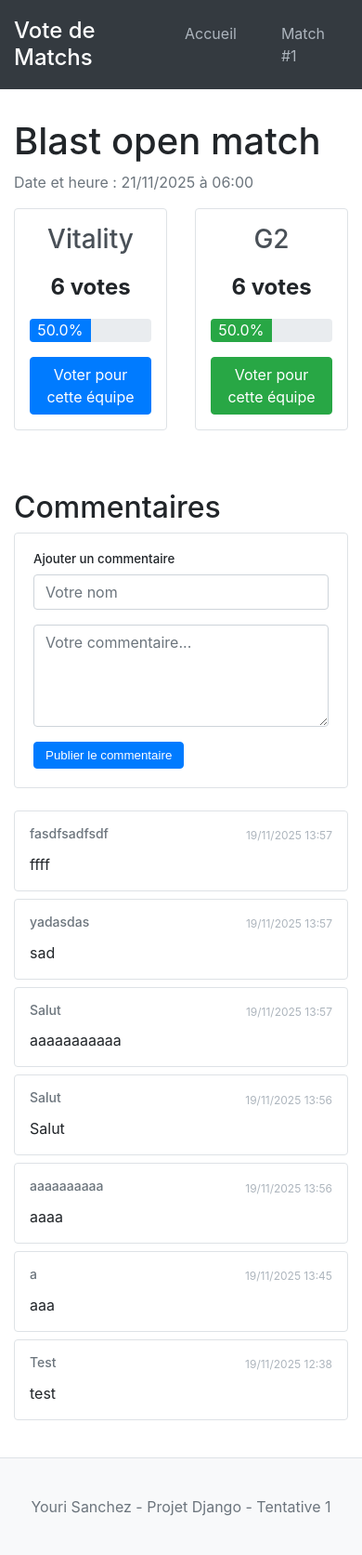
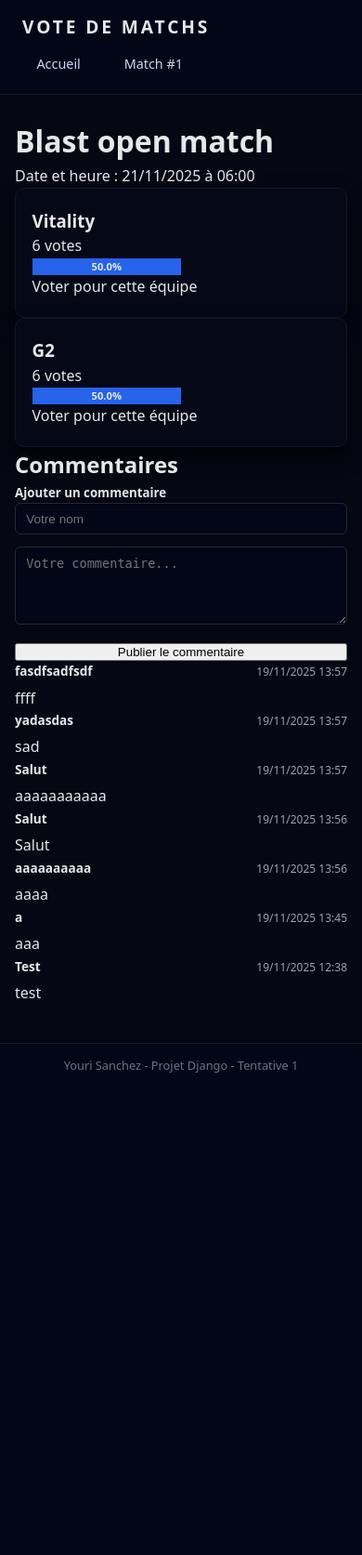
Before and after one commit to ossydreos/WEBA.YS, a Django app: page /match/1/ in a window 390 px wide. Shown: the whole page at 93% size. After the commit the page ends 1154 px from the top, so only its background shows below. Run offline with Django 5.2, Linux system fonts and the light colour scheme; data comes from the database, SQL or seed files in the repository; both versions use the stored data as it was after the commit.

Commit message:
reformat style.css

```diff
--- a/hltvtracker/static/hltvtracker/css/styles.css
+++ b/hltvtracker/static/hltvtracker/css/styles.css
@@ -1,56 +1,52 @@
+/* ========== RESET ========== */
+*,
+*::before,
+*::after {
+    box-sizing: border-box;
+    margin: 0;
+    padding: 0;
+}
 
-* {
-    box-sizing: border-box;
+html, body {
+    height: 100%;
 }
 
 body {
-    font-family: -apple-system, BlinkMacSystemFont, 'Segoe UI', Roboto, 'Helvetica Neue', Arial, sans-serif;
-    line-height: 1.5;
-    color: #212529;
-    background-color: #fff;
-    margin: 0;
-    padding: 0;
-    min-height: 100vh;
-    display: flex;
-    flex-direction: column;
+    font-family: system-ui, -apple-system, BlinkMacSystemFont, "Segoe UI", sans-serif;
+    background: #050712;
+    color: #e5e7eb;
+    line-height: 1.6;
 }
 
-h1, h2, h3, h4, h5, h6 {
-    margin-top: 0;
-    margin-bottom: 0.5rem;
-    font-weight: 500;
-    line-height: 1.2;
+a {
+    color: inherit;
+    text-decoration: none;
 }
 
-h1 { font-size: 2.5rem; }
-h2 { font-size: 2rem; }
-h3 { font-size: 1.75rem; }
+/* ========== LAYOUT GLOBAL ========== */
 
-p {
-    margin-top: 0;
-    margin-bottom: 1rem;
-}
-
-/* Layout principal */
 .site-header {
-    background-color: #343a40;
-    color: white;
-    padding: 1rem 0;
+    position: sticky;
+    top: 0;
+    z-index: 20;
+    background: #020617;
+    border-bottom: 1px solid #111827;
 }
 
 .header-content {
-    max-width: 1140px;
+    max-width: 1000px;
     margin: 0 auto;
-    padding: 0 15px;
+    padding: 0.9rem 1.5rem;
     display: flex;
+    align-items: center;
     justify-content: space-between;
-    align-items: center;
 }
 
 .site-title {
-    margin: 0;
-    font-size: 1.5rem;
-    color: white;
+    font-size: 1.2rem;
+    font-weight: 700;
+    letter-spacing: 0.15em;
+    text-transform: uppercase;
 }
 
 .main-nav {
@@ -59,419 +55,420 @@
 }
 
 .nav-link {
-    color: #adb5bd;
-    text-decoration: none;
-    padding: 0.5rem 1rem;
-    border-radius: 0.25rem;
+    font-size: 0.9rem;
+    padding: 0.3rem 0.9rem;
+    border-radius: 999px;
+    border: 1px solid transparent;
+    color: #cbd5f5;
+    transition: 0.15s ease;
 }
 
 .nav-link:hover {
-    color: white;
-    background-color: #495057;
+    border-color: #3b82f6;
+    background: rgba(59, 130, 246, 0.12);
+    color: #fff;
 }
 
 .main-content {
-    flex: 1;
-    padding: 2rem 0;
+    padding: 2rem 1.5rem 3rem;
 }
 
+.container {
+    max-width: 1000px;
+    margin: 0 auto;
+}
+
+/* Footer */
 .site-footer {
-    background-color: #f8f9fa;
-    border-top: 1px solid #dee2e6;
-    padding: 2rem 0;
-    margin-top: auto;
+    border-top: 1px solid #111827;
+    background: #020617;
 }
 
 .footer-content {
-    max-width: 1140px;
+    max-width: 1000px;
     margin: 0 auto;
-    padding: 0 15px;
+    padding: 0.8rem 1.5rem 1.2rem;
     text-align: center;
-    color: #6c757d;
+    font-size: 0.8rem;
+    color: #6b7280;
 }
 
-.footer-content p {
-    margin: 0.5rem 0;
+/* ========== PAGE ACCUEIL ========== */
+
+.hero-section {
+    background: #020617;
+    border-radius: 12px;
+    padding: 1.8rem 1.6rem;
+    border: 1px solid #111827;
+    box-shadow: 0 14px 30px rgba(0, 0, 0, 0.6);
+    margin-bottom: 2rem;
 }
 
-
-
-.container {
-    max-width: 1140px;
-    margin: 0 auto;
-    padding: 0 15px;
+.hero-section h1 {
+    font-size: 1.6rem;
+    margin-bottom: 0.5rem;
 }
 
-.card {
-    border: 1px solid #dee2e6;
-    border-radius: 0.25rem;
-    margin-bottom: 1rem;
-    background: white;
+.hero-text {
+    font-size: 0.95rem;
+    color: #9ca3af;
 }
 
-.card-body {
-    padding: 1.25rem;
+/* Features */
+.features-grid {
+    display: grid;
+    grid-template-columns: repeat(auto-fit, minmax(260px, 1fr));
+    gap: 1.2rem;
+    margin-bottom: 2rem;
 }
 
-.text-center {
+.feature-item {
+    background: #050816;
+    border-radius: 10px;
+    padding: 1.2rem 1.1rem;
+    border: 1px solid #111827;
+    font-size: 0.9rem;
+    transition: 0.15s ease;
+}
+
+.feature-item h2 {
+    font-size: 1rem;
+    margin-bottom: 0.4rem;
+}
+
+.feature-item:hover {
+    border-color: #3b82f6;
+    box-shadow: 0 12px 26px rgba(0, 0, 0, 0.7);
+}
+
+/* CTA */
+.call-to-action {
+    margin-top: 0.5rem;
+    padding: 1.5rem 1.3rem;
+    border-radius: 10px;
+    background: #0b1120;
+    border: 1px solid #1d4ed8;
     text-align: center;
 }
 
-.text-muted {
-    color: #6c757d;
+.call-to-action h2 {
+    font-size: 1.2rem;
+    margin-bottom: 0.3rem;
 }
 
-.text-danger {
-    color: #dc3545;
+.call-to-action p {
+    font-size: 0.9rem;
+    color: #cbd5f5;
+    margin-bottom: 0.7rem;
 }
 
-.mt-3 { margin-top: 1rem; }
-.mt-4 { margin-top: 1.5rem; }
-.mt-5 { margin-top: 3rem; }
-.mb-2 { margin-bottom: 0.5rem; }
-.mb-4 { margin-bottom: 1.5rem; }
-
-.row {
-    display: flex;
-    flex-wrap: wrap;
-    margin: 0 -15px;
+.main-button {
+    display: inline-block;
+    padding: 0.55rem 1.4rem;
+    border-radius: 999px;
+    font-size: 0.9rem;
+    font-weight: 600;
+    background: #2563eb;
+    border: none;
+    color: #fff;
+    cursor: pointer;
+    transition: 0.15s ease;
 }
 
-.col-md-6, .col-md-12 {
-    padding: 0 15px;
+.main-button:hover {
+    background: #1d4ed8;
+    transform: translateY(-1px);
 }
 
-.col-md-6 {
-    flex: 0 0 50%;
-    max-width: 50%;
+/* ========== ALERTES ========== */
+
+.message-alert {
+    padding: 0.6rem 0.9rem;
+    margin-bottom: 1rem;
+    border-radius: 8px;
+    background: rgba(22, 163, 74, 0.12);
+    border: 1px solid rgba(22, 163, 74, 0.6);
+    font-size: 0.85rem;
 }
 
-.col-md-12 {
-    flex: 0 0 100%;
-    max-width: 100%;
+/* ========== PAGE MATCH ========== */
+
+.match-header {
+    margin-bottom: 1.6rem;
 }
 
-/* Boutons */
-.btn {
-    display: inline-block;
-    padding: 0.375rem 0.75rem;
-    text-align: center;
-    text-decoration: none;
-    border: 1px solid transparent;
-    border-radius: 0.25rem;
-    cursor: pointer;
-    color: white;
-    text-decoration: none;
+.match-header h1 {
+    font-size: 1.5rem;
+    margin-bottom: 0.25rem;
 }
 
-.btn-primary {
-    color: #fff;
-    background-color: #007bff;
-    border-color: #007bff;
+.match-date {
+    font-size: 0.85rem;
+    color: #9ca3af;
 }
 
-.btn-primary:hover {
-    background-color: #0056b3;
-    border-color: #004085;
+/* Teams bloc */
+.teams-section {
+    display: grid;
+    grid-template-columns: repeat(auto-fit, minmax(280px, 1fr));
+    gap: 1rem;
+    margin-bottom: 1.4rem;
 }
 
-.btn-success {
-    color: #fff;
-    background-color: #28a745;
-    border-color: #28a745;
+.team-column {
+    display: flex;
 }
 
-.btn-success:hover {
-    background-color: #1e7e34;
-    border-color: #1c7430;
+.team-card {
+    flex: 1;
+    background: #050816;
+    border-radius: 10px;
+    padding: 1.2rem 1.1rem;
+    border: 1px solid #111827;
+    box-shadow: 0 10px 22px rgba(0, 0, 0, 0.7);
+    display: flex;
+    flex-direction: column;
 }
 
-.btn-warning {
-    color: #212529;
-    background-color: #ffc107;
-    border-color: #ffc107;
+.team-info {
+    text-align: left;
 }
 
-.btn-warning:hover {
-    background-color: #e0a800;
-    border-color: #d39e00;
+.team-info h3 {
+    font-size: 1.1rem;
+    font-weight: 600;
+    margin-bottom: 0.3rem;
 }
 
-.btn-secondary {
-    color: #fff;
-    background-color: #6c757d;
-    border-color: #6c757d;
+.vote-count {
+    font-size: 0.85rem;
+    color: #9ca3af;
+    margin-bottom: 0.8rem;
 }
 
-.btn-secondary:hover {
-    background-color: #545b62;
-    border-color: #4e555b;
-}
-
-
-/* Alertes */
-.alert {
-    padding: 0.75rem 1rem;
-    margin-bottom: 1rem;
-    border: 1px solid transparent;
-    border-radius: 0.25rem;
-}
-
-.alert-success {
-    color: #155724;
-    background-color: #d4edda;
-    border-color: #c3e6cb;
-}
-
-.alert-danger {
-    color: #721c24;
-    background-color: #f8d7da;
-    border-color: #f5c6cb;
-}
-
-
-/* Barre de progression */
-.progress {
-    display: flex;
-    height: 1rem;
+/* Progress bar */
+.vote-progress {
+    width: 100%;
+    height: 0.75rem;
+    border-radius: 999px;
+    background: #020617;
+    border: 1px solid #111827;
     overflow: hidden;
-    background-color: #e9ecef;
-    border-radius: 0.25rem;
+    margin-bottom: 0.8rem;
 }
 
 .progress-bar {
+    height: 100%;
     display: flex;
-    flex-direction: column;
+    align-items: center;
     justify-content: center;
-    color: #fff;
-    text-align: center;
-    background-color: #007bff;
+    font-size: 0.7rem;
+    font-weight: 600;
+    background: #2563eb;
+    color: #e5e7eb;
+    transition: width 0.3s ease;
 }
 
-.progress-bar.bg-success {
-    background-color: #28a745 !important;
+/* Vote buttons */
+.vote-button {
+    display: inline-block;
+    padding: 0.5rem 1.2rem;
+    border-radius: 999px;
+    font-size: 0.85rem;
+    font-weight: 600;
+    border: none;
+    background: #2563eb;
+    color: #fff;
+    cursor: pointer;
+    transition: 0.15s ease;
 }
 
-/* Barre de progression personnalisée */
-.progress-custom {
-    height: 30px;
+.vote-button:hover {
+    background: #1d4ed8;
+    transform: translateY(-1px);
 }
 
-/* Formulaires */
-.form-group {
+.vote-button-green {
+    background: #16a34a;
+}
+
+.vote-button-green:hover {
+    background: #15803d;
+}
+
+.vote-status {
+    font-size: 0.85rem;
+    color: #a5b4fc;
+    margin-top: 0.4rem;
+}
+
+/* Cancel vote */
+.cancel-section {
+    text-align: left;
+    margin-bottom: 1.8rem;
+}
+
+.cancel-button {
+    font-size: 0.8rem;
+    padding: 0.4rem 1rem;
+    border-radius: 999px;
+    border: 1px solid #f97373;
+    color: #fecaca;
+    background: transparent;
+    cursor: pointer;
+    transition: 0.15s ease;
+}
+
+.cancel-button:hover {
+    background: rgba(248, 113, 113, 0.12);
+}
+
+/* ========== COMMENTAIRES ========== */
+
+.comments-area {
+    margin-top: 1rem;
+    background: #050816;
+    border-radius: 10px;
+    padding: 1.5rem 1.4rem;
+    border: 1px solid #111827;
+    box-shadow: 0 10px 22px rgba(0, 0, 0, 0.7);
+}
+
+.comments-area h2 {
+    font-size: 1.2rem;
     margin-bottom: 1rem;
 }
 
-input[type="text"],
-input[type="email"],
-input[type="password"],
-textarea,
-select {
-    display: block;
-    width: 100%;
-    padding: 0.375rem 0.75rem;
-    font-size: 1rem;
-    line-height: 1.5;
-    color: #495057;
-    background-color: #fff;
-    background-clip: padding-box;
-    border: 1px solid #ced4da;
-    border-radius: 0.25rem;
+/* Formulaire */
+.comment-form-card {
+    background: #020617;
+    border-radius: 8px;
+    padding: 1rem 1rem;
+    border: 1px solid #111827;
+    margin-bottom: 1.4rem;
 }
 
-input[type="text"]:focus,
-input[type="email"]:focus,
-input[type="password"]:focus,
-textarea:focus,
-select:focus {
-    outline: 0;
-    border-color: #80bdff;
+.comment-form-card h3 {
+    font-size: 0.95rem;
+    margin-bottom: 0.8rem;
+    color: #cbd5f5;
 }
 
-textarea {
-    resize: vertical;
-    min-height: 80px;
+.comment-form {
+    display: flex;
+    flex-direction: column;
+    gap: 0.8rem;
 }
 
-
-.features {
-    display: grid;
-    grid-template-columns: repeat(auto-fit, minmax(300px, 1fr));
-    gap: 2rem;
-    margin-bottom: 4rem;
+.form-field input,
+.form-field textarea,
+.comment-form input,
+.comment-form textarea {
+    width: 100%;
+    padding: 0.55rem 0.7rem;
+    border-radius: 6px;
+    border: 1px solid #1f2937;
+    background: #020617;
+    color: #e5e7eb;
+    font-size: 0.85rem;
+    outline: none;
+    transition: 0.15s ease;
 }
 
-.feature-card {
-    background: white;
-    border-radius: 0.5rem;
-    padding: 2rem;
-    text-align: center;
-    box-shadow: 0 2px 10px rgba(0,0,0,0.1);
+.form-field textarea,
+.comment-form textarea {
+    min-height: 80px;
+    resize: vertical;
 }
 
-.feature-card h2 {
-    color: #495057;
-    margin-bottom: 1rem;
-    font-size: 1.5rem;
+.form-field input:focus,
+.form-field textarea:focus,
+.comment-form input:focus,
+.comment-form textarea:focus {
+    border-color: #3b82f6;
+    box-shadow: 0 0 0 1px rgba(59, 130, 246, 0.7);
 }
 
-.feature-card p {
-    color: #6c757d;
-    margin: 0;
+/* Bouton submit */
+.submit-button {
+    align-self: flex-start;
+    padding: 0.5rem 1.2rem;
+    border-radius: 999px;
+    border: none;
+    background: #2563eb;
+    color: #fff;
+    font-size: 0.85rem;
+    font-weight: 600;
+    cursor: pointer;
+    transition: 0.15s ease;
 }
 
-.cta-section {
-    text-align: center;
-    padding: 3rem 0;
-    background: #f8f9fa;
-    border-radius: 0.5rem;
-    margin: 3rem 0;
+.submit-button:hover {
+    background: #1d4ed8;
+    transform: translateY(-1px);
 }
 
-.cta-section h2 {
-    color: #495057;
-    margin-bottom: 1rem;
+/* Erreurs */
+.error-message {
+    margin-top: 0.2rem;
+    font-size: 0.75rem;
+    color: #fecaca;
 }
 
-.cta-section p {
-    color: #6c757d;
-    margin-bottom: 2rem;
+/* Liste des commentaires */
+.comment-item {
+    margin-bottom: 0.8rem;
 }
 
-.btn-large {
-    padding: 1rem 2rem;
-    font-size: 1.25rem;
-    font-weight: bold;
-}
-
-
-.btn-vote-primary {
-    background-color: #007bff;
-    border-color: #007bff;
-}
-
-.btn-vote-primary:hover {
-    background-color: #0056b3;
-    border-color: #0056b3;
-}
-
-.btn-vote-success {
-    background-color: #28a745;
-    border-color: #28a745;
-}
-
-.btn-vote-success:hover {
-    background-color: #1e7e34;
-    border-color: #1e7e34;
-}
-
-.btn-vote-warning {
-    background-color: #ffc107;
-    border-color: #ffc107;
-    color: #212529;
-}
-
-.btn-vote-warning:hover {
-    background-color: #e0a800;
-    border-color: #e0a800;
-    color: #212529;
-}
-
-.team-card {
-    border: 1px solid #dee2e6;
-    border-radius: 0.25rem;
-}
-
-.team-card .card-body {
-    padding: 1.25rem;
-    text-align: center;
-}
-
-.team-card h3 {
-    margin-bottom: 0.5rem;
-    color: #495057;
-}
-
-.team-card .votes-count {
-    font-size: 1.5rem;
-    font-weight: bold;
-    margin: 1rem 0;
-}
-
-.comments-section {
-    margin-top: 3rem;
-}
-
-.comment-card {
-    margin-bottom: 0.5rem;
-}
-
-.comment-card .card-body {
-    padding: 1rem;
+.comment-info {
+    background: #020617;
+    border-radius: 8px;
+    padding: 0.8rem 0.9rem;
+    border: 1px solid #111827;
 }
 
 .comment-header {
     display: flex;
     justify-content: space-between;
-    align-items: center;
+    align-items: baseline;
+    margin-bottom: 0.35rem;
 }
 
 .comment-author {
-    font-family: inherit;
-    font-size: 0.875rem;
-    font-weight: 500;
-    color: #6c757d;
-    margin-bottom: 0.25rem;
+    font-size: 0.85rem;
+    font-weight: 600;
 }
 
 .comment-date {
     font-size: 0.75rem;
-    color: #adb5bd;
-    white-space: nowrap;
+    color: #9ca3af;
 }
 
-.comment-card .card-text {
-    font-family: inherit;
-    font-size: 1rem;
-    line-height: 1.5;
-    color: #212529;
-    margin: 0.5rem 0 0 0;
+.comment-text {
+    font-size: 0.85rem;
 }
 
-.comment-form .form-group {
-    margin-bottom: 1rem;
+.no-comments {
+    margin-top: 0.6rem;
+    font-size: 0.85rem;
+    color: #9ca3af;
+    font-style: italic;
 }
 
-.comment-form input[type="text"],
-.comment-form textarea {
-    width: 100%;
-    padding: 0.375rem 0.75rem;
-    border: 1px solid #ced4da;
-    border-radius: 0.25rem;
-    font-family: inherit;
-    font-size: 1rem;
-    line-height: 1.5;
-    color: #495057;
-}
-
-.comment-form input[type="text"]::placeholder,
-.comment-form textarea::placeholder {
-    font-family: inherit;
-    color: #6c757d;
-    opacity: 1;
-}
-
-.comment-form textarea {
-    min-height: 80px;
-    resize: vertical;
-}
+/* ========== RESPONSIVE ========== */
 
 @media (max-width: 768px) {
-    .team-card .card-body {
-        padding: 1rem;
+    .header-content {
+        flex-direction: column;
+        align-items: flex-start;
+        gap: 0.4rem;
     }
 
-    .progress-custom {
-        height: 25px;
+    .main-content {
+        padding: 1.5rem 1rem 2.5rem;
+    }
+
+    .comments-area {
+        padding: 1.2rem 1rem;
     }
 }
```
Also changed, not shown: db.sqlite3.
